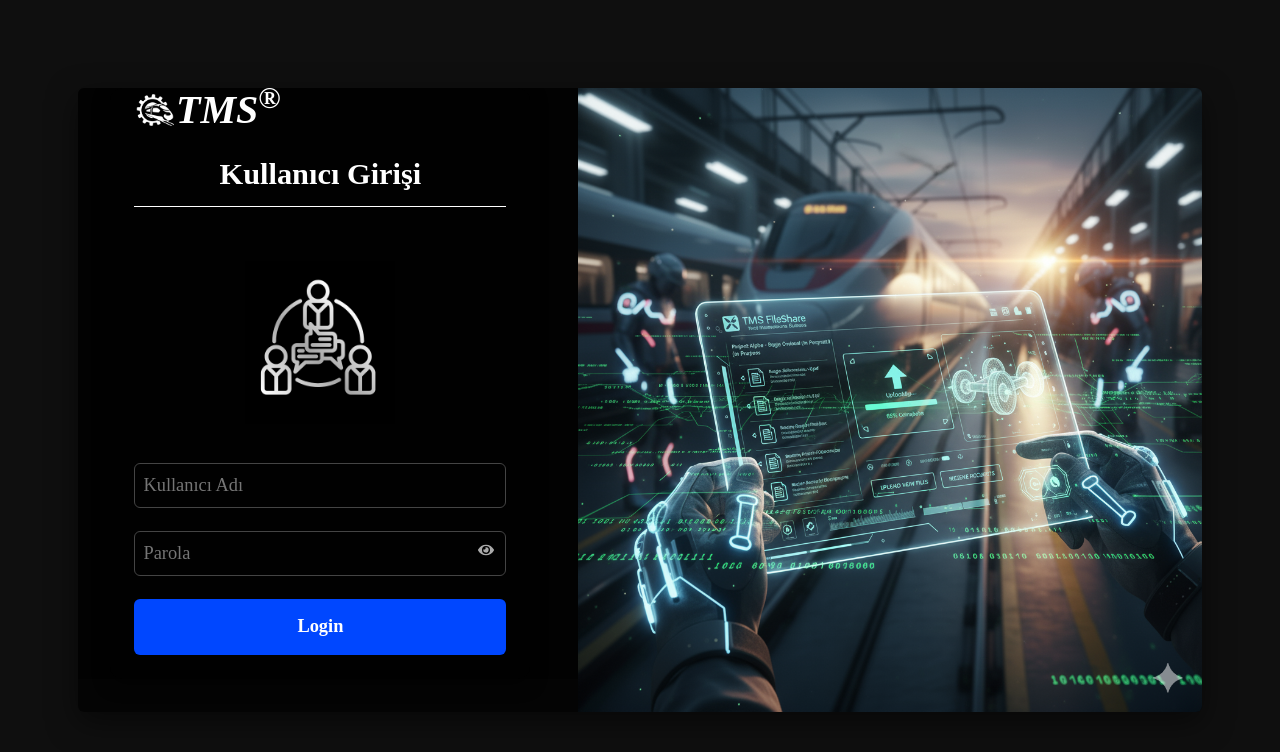
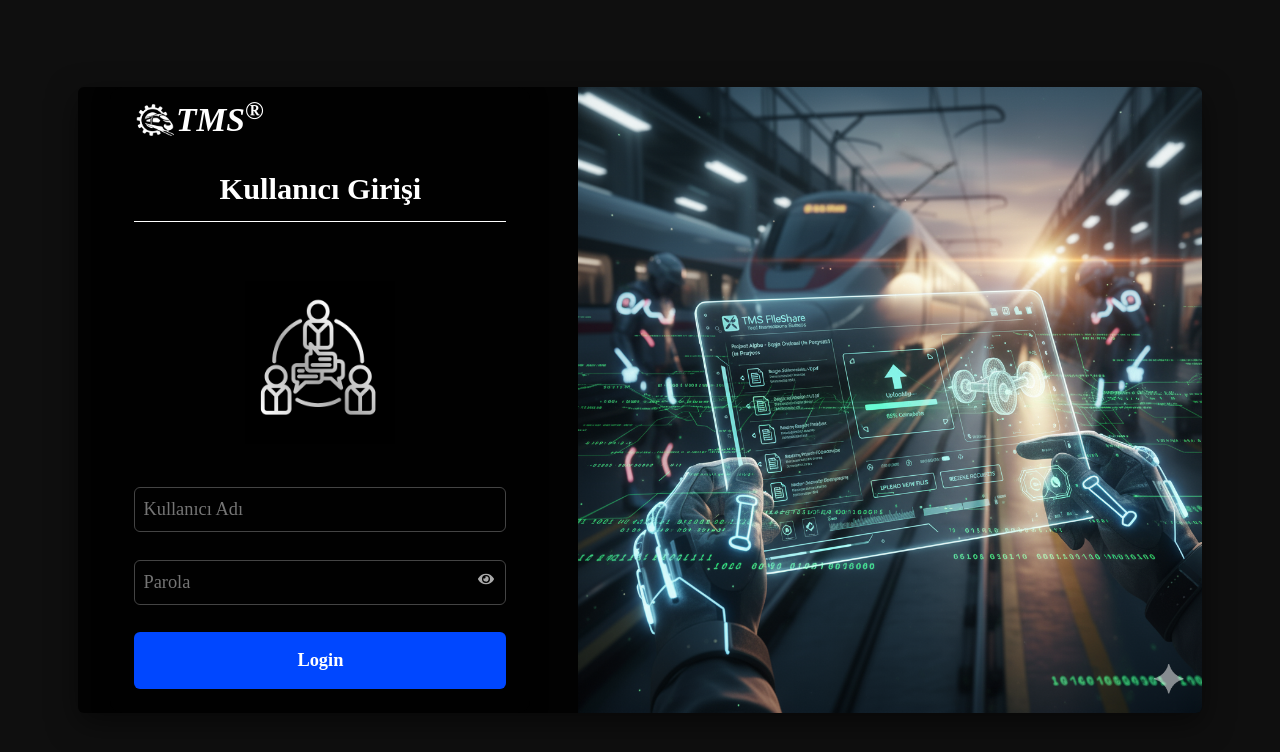
Before and after one commit to sudenznl/loginPage_withReact, a React (Vite) app: page /login in a window 1280 px wide. Shown: the top 752 px of the page. Built offline with nearby package versions, Linux system fonts and the light colour scheme.

Commit message:
düzenleme - logincard

```diff
--- a/src/styles/HomePage.css
+++ b/src/styles/HomePage.css
@@ -15,20 +15,7 @@ padding: 3%;
 width: 93vw;
 text-align: center;
 margin-left: 75px;
-margin-top: 15px;
 }
-
-/* çok da güzel durmadı gibi.
-.homepage.light .content {
-    background-color: #fff;
-    color: #000;
-}
-
-.homepage.dark .content{
-    background-color: #000;
-    color: #fff;
-}
-*/
 
 .homepage .main-content
 {
@@ -45,3 +32,14 @@ margin-top: 15px;
 {
   margin-left: 350px;
 }
+
+/* çok da güzel durmadı gibi.
+.homepage.light .content {
+    background-color: #fff;
+    color: #000;
+}
+
+.homepage.dark .content{
+    background-color: #000;
+    color: #fff;
+} */
--- a/src/styles/LoginPage.css
+++ b/src/styles/LoginPage.css
@@ -71,7 +71,7 @@
   background-color: rgba(0,0,0,0.7);
   border-radius: 12px;
   box-shadow: 0 6px 16px rgba(0,0,0,0.5);
-  gap: 1.4rem;
+  gap: 1.7rem;
   font-family: Roboto-Medium;
   /*border: 1px solid #fff;*//*eğer forma kenarlık eklemek istersek bunu kullanabiliriz.*/
   margin: 0 auto;
@@ -83,17 +83,19 @@
   border: 1px solid #0047FF;
 }
 
-.login-form:hover .logo-text
+.login-form:hover .logoform-text
 {
   text-shadow: 0 0 5px #0047FF, 0 0 10px #0047FF, 0 0 15px;
 }
 
 .logo-container
 {
+  padding-top: 3%;
   display: flex;
   gap: 0.1rem;
   align-items: center;
   line-height: 1;
+
 }
 
 .login-logo img,
@@ -109,7 +111,7 @@
 
 .logoform-text
 {
-  font-size: 2.5rem;
+  font-size: 2.1rem;
   font-style: italic;
   font-weight: 600;
   color: #fff;
--- a/src/styles/slideBar.css
+++ b/src/styles/slideBar.css
@@ -90,7 +90,6 @@
 .slideBar .textkutusu:hover
 {
   background: rgba(255, 255, 255, 0.15);
-  padding-left: 25px;
 }
 
 .slideBar.closed .textkutusu
```
